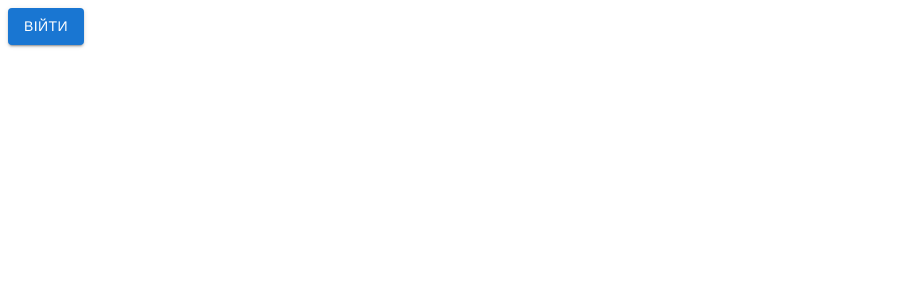
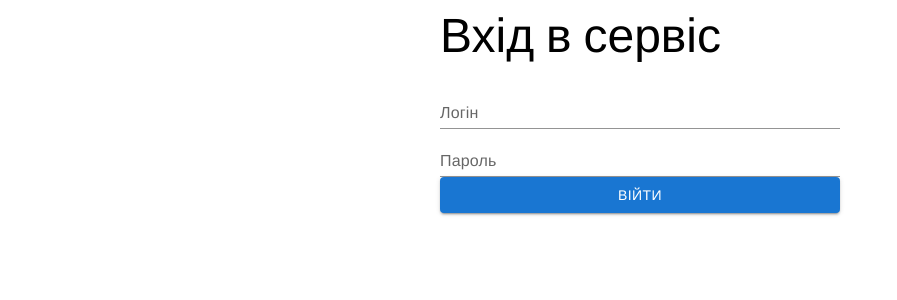
Before and after one commit to Margog-hub/todo-react, a React (Vite) app: page / in a window 1280 px wide. Shown: the top 300 px of the page, without its empty margins (0-897 px from the left). Built offline with nearby package versions, Linux system fonts and the light colour scheme; a web font is replaced by a local one.

Commit message:
додано форму логiнiзацii

```diff
--- a/src/App.jsx
+++ b/src/App.jsx
@@ -3,14 +3,26 @@ import '@fontsource/roboto/400.css';
 import '@fontsource/roboto/500.css';
 import '@fontsource/roboto/700.css';
 import Button from '@mui/material/Button';
-
+import Typography from '@mui/material/Typography';
+import TextField from '@mui/material/TextField';
+import Stack from '@mui/material/Stack';
 function App() {
 
 
   return (
-    <>
+
+    <Stack sx={{ alignItems: 'center' }}>
+      <Stack sx={{ width: '400px' }} gap={2}>
+
+    <Typography variant="h3" gutterBottom>
+        Вхід в сервіс
+      </Typography>
+    <TextField id="login" label="Логін" variant="standard" />
+    <TextField id="password" label="Пароль" variant="standard" type="password"/>
     <Button variant="contained">Війти</Button>
-    </>
+     </Stack>
+    </Stack>
+
   )
 }
 
```
